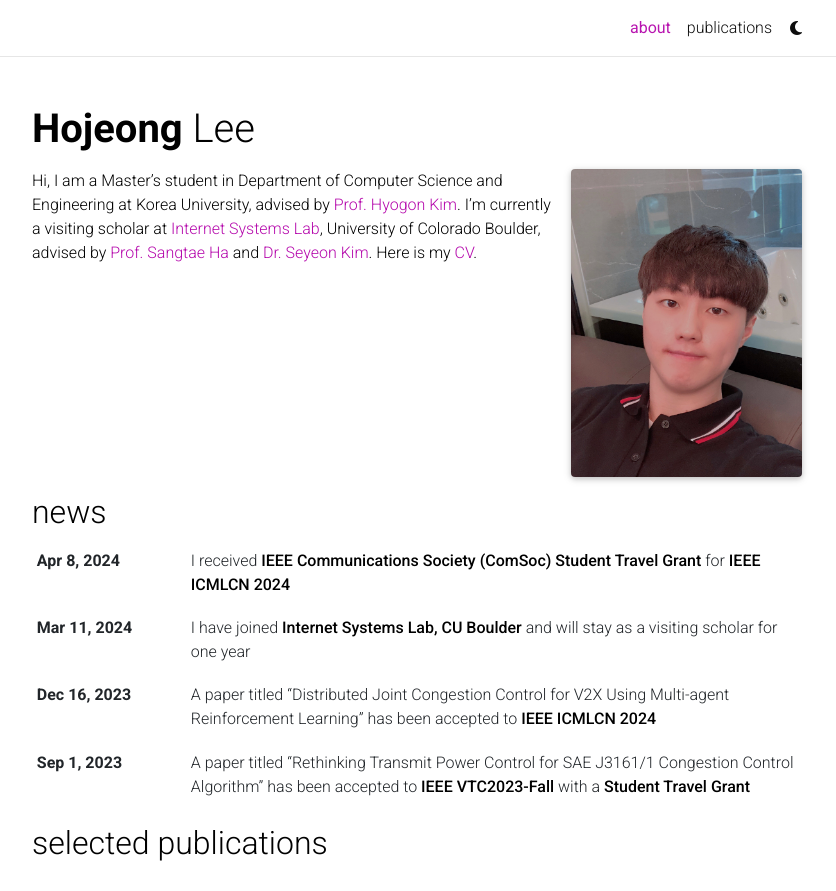
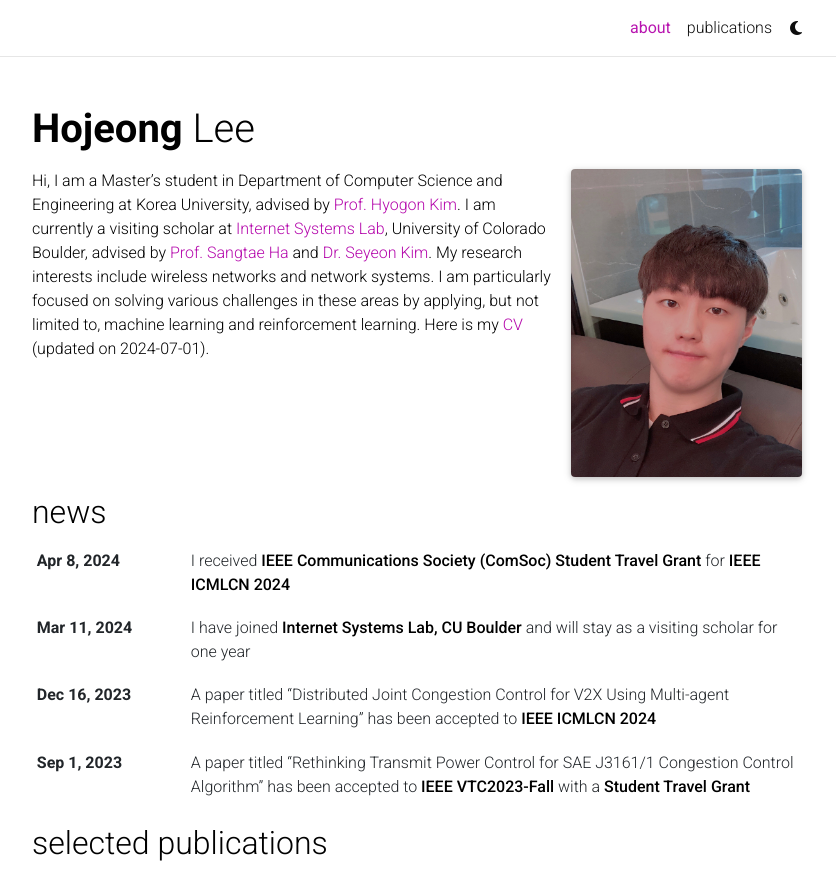
Before and after one commit to 1eethink/1eethink.github.io, a Jekyll site: the page built from _pages/about.md, in a window 1280 px wide and 1161 px high, cut to the strip 0-891 px from the top of the window. Shown: the whole strip, without its empty margins (223-1059 px from the left). Built offline with Jekyll 4.4.1, drawn with Linux system fonts in a browser that asks for light colours; full-size pictures stand in for the smaller copies a plugin makes; some web fonts are replaced; comment, search, counter and statistics services are not loaded; a style sheet for code colours, icons or effects is not loaded.

Commit message:
CV and about.md updated

```diff
--- a/_pages/about.md
+++ b/_pages/about.md
@@ -19,7 +19,8 @@
 social: true  # includes social icons at the bottom of the page
 ---
 
-Hi, I am a Master’s student in Department of Computer Science and Engineering at Korea University, advised by [Prof. Hyogon Kim](http://widen.korea.ac.kr). I'm currently a visiting scholar at [Internet Systems Lab](https://netstech.org/), University of Colorado Boulder, advised by [Prof. Sangtae Ha](https://netstech.org/sangtaeha/) and [Dr. Seyeon Kim](https://sites.google.com/view/seyeon/?pli=1). Here is my [CV](../assets/pdf/CV_20240427.pdf).
+Hi, I am a Master’s student in Department of Computer Science and Engineering at Korea University, advised by [Prof. Hyogon Kim](http://widen.korea.ac.kr). I am currently a visiting scholar at [Internet Systems Lab](https://netstech.org/), University of Colorado Boulder, advised by [Prof. Sangtae Ha](https://netstech.org/sangtaeha/) and [Dr. Seyeon Kim](https://sites.google.com/view/seyeon/?pli=1). My research interests include wireless networks and network systems. I am particularly focused on solving various challenges in these areas by applying, but not limited to, machine learning and reinforcement learning. Here is my [CV](../assets/pdf/CV_20240705.pdf) (updated on 2024-07-01).
+
 
 <!-- Changed? Write your biography here. Tell the world about yourself. Link to your favorite [subreddit](http://reddit.com). You can put a picture in, too. The code is already in, just name your picture `prof_pic.jpg` and put it in the `img/` folder.
 
```
Also changed, not shown: 2 other files.
